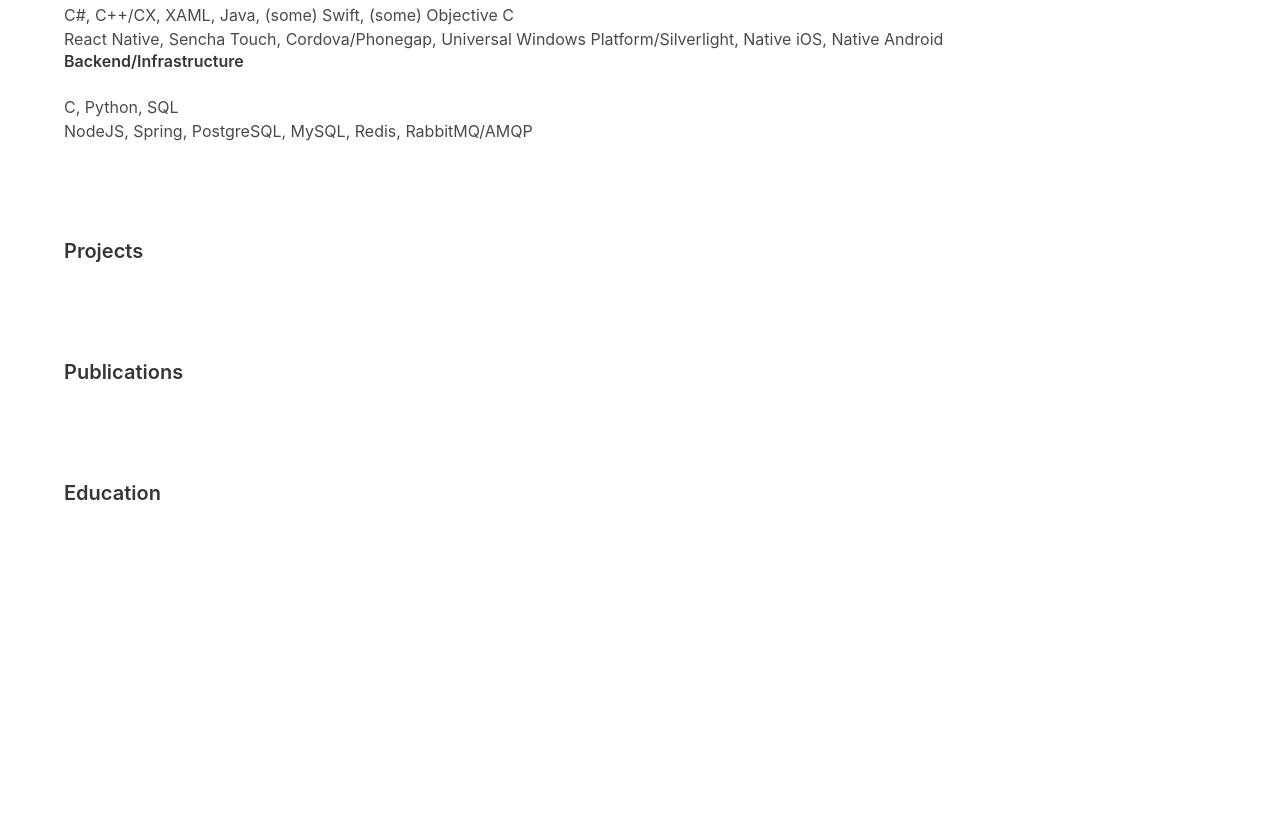
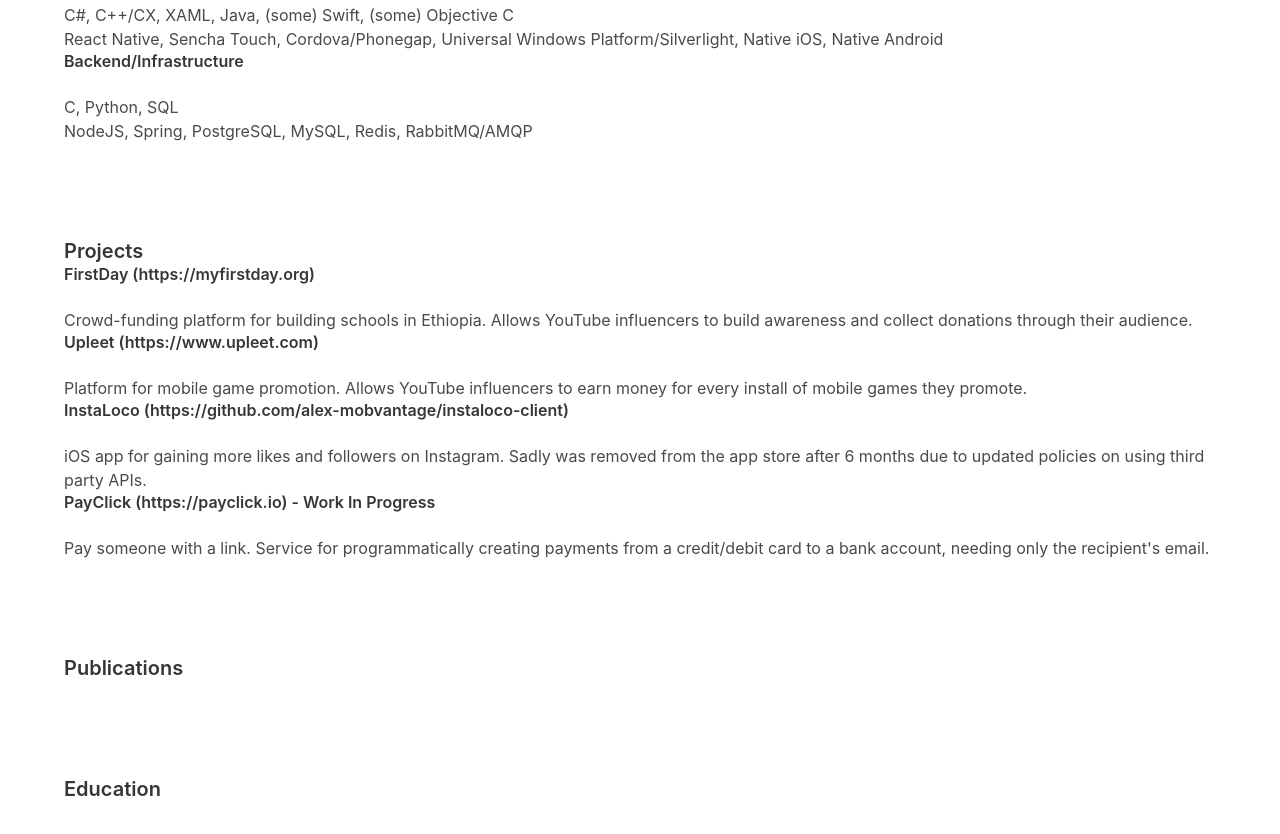
Before and after one commit to alex-mobvantage/resume, a plain HTML site: page resume.html in a window 1280 px wide. Shown: the part 1875-2709 px from the top of the page. Before the commit the page ends 2429 px from the top, so only its background shows below. Drawn offline with nearby package versions, Linux system fonts and the light colour scheme.

Commit message:
adding projects section

```diff
--- a/resume.html
+++ b/resume.html
@@ -129,6 +129,22 @@
       <div class="container">
         <p class="subtitle"><strong>Projects</strong></p>
       </div>
+      <div class="container">
+        <p class="subtitle is-size-6"><strong>FirstDay (https://myfirstday.org)</strong></p>
+        <p>Crowd-funding platform for building schools in Ethiopia. Allows YouTube influencers to build awareness and collect donations through their audience.</p>
+      </div>
+      <div class="container">
+        <p class="subtitle is-size-6"><strong>Upleet (https://www.upleet.com)</strong></p>
+        <p>Platform for mobile game promotion. Allows YouTube influencers to earn money for every install of mobile games they promote.</p>
+      </div>
+      <div class="container">
+        <p class="subtitle is-size-6"><strong>InstaLoco (https://github.com/alex-mobvantage/instaloco-client)</strong></p>
+        <p>iOS app for gaining more likes and followers on Instagram. Sadly was removed from the app store after 6 months due to updated policies on using third party APIs.</p>
+      </div>
+      <div class="container">
+        <p class="subtitle is-size-6"><strong>PayClick (https://payclick.io) - Work In Progress</strong></p>
+        <p>Pay someone with a link. Service for programmatically creating payments from a credit/debit card to a bank account, needing only the recipient's email.</p>
+      </div>
     </section>
     <section class="section">
       <div class="container">
```
